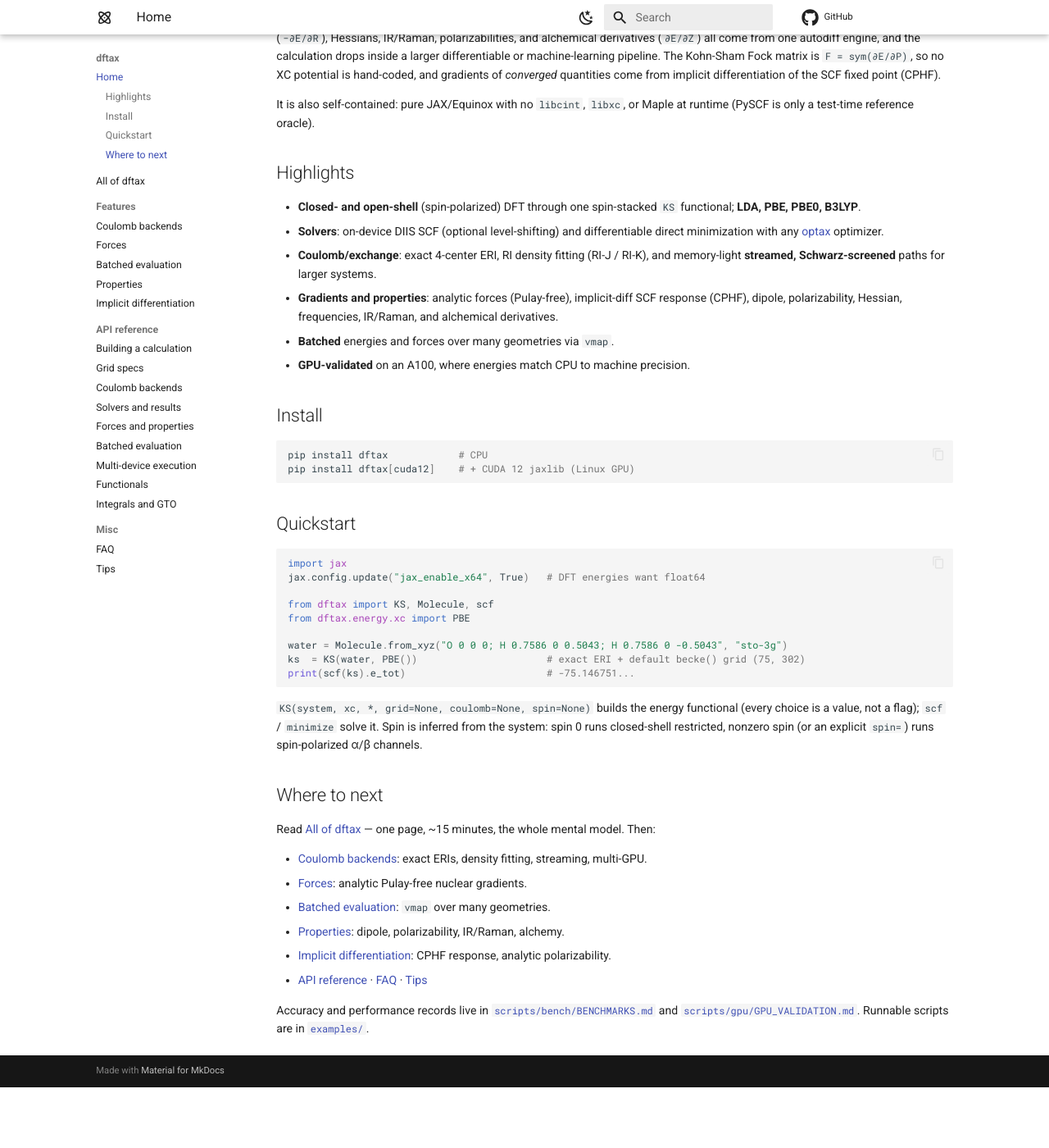
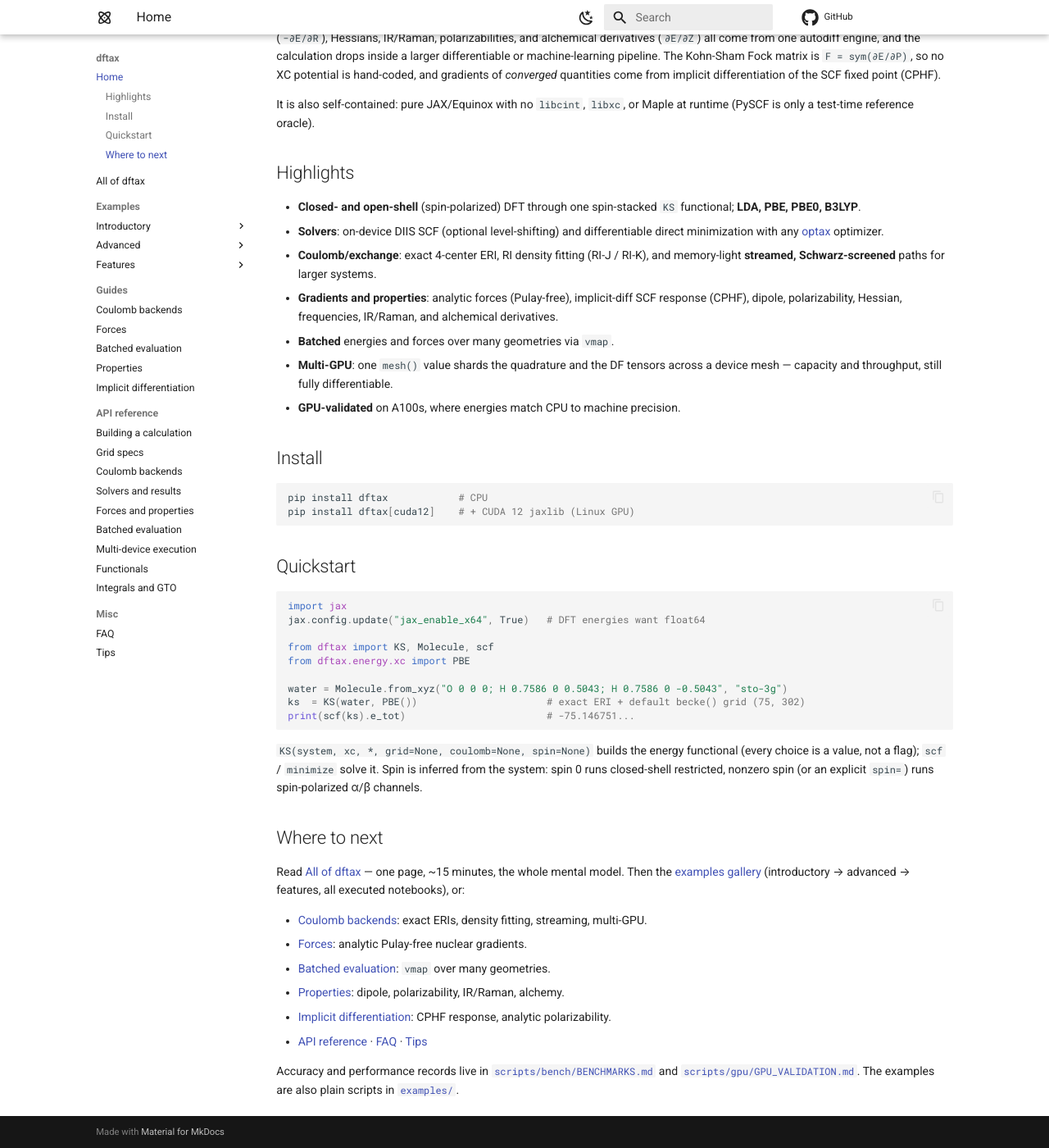
Before and after one commit to andresguzco/dftax, an MkDocs documentation site: the page built from docs/index.md, in a window 1280 px wide and 1400 px high, scrolled down 205 px. Shown: the whole window at 82% size. Built offline with MkDocs 1.6.1 and Material for MkDocs 9.7.7, drawn with Linux system fonts in a browser that asks for light colours; comment, search, counter and statistics services are not loaded; before the commit the page ends 1531 px from its top, so only the background shows below that.

Commit message:
docs: executed examples gallery (introductory / advanced / features)
Nine notebooks under docs/examples/, rendered as committed with their
outputs (the Equinox model - no build-time execution):

- Introductory: a first calculation (water across the functionals), an
  open-shell radical, analytic forces vs finite differences.
- Advanced: geometry optimization (optax descent on analytic forces),
  conformer batches (scf_batched), and multi-GPU execution - the last
  executed on the 4xA100 node, its committed outputs showing the real
  CudaDevices, the naux/ndev int3c slabs, and single-device parity.
- Features: density fitting & streaming, properties (dipole to IR),
  and implicit differentiation (analytic polarizability via one
  jax.jacobian through the converged density, checked against the
  finite-field reference).

Six are the examples/ scripts converted 1:1 (the scripts remain, with a
README pointer to the rendered gallery); geometry optimization,
multi-GPU, and implicit-diff are new. Nav gains the three-tier Examples
section; the tutorials section is renamed Guides; Home links the
gallery and adds multi-GPU to the highlights. CPU notebooks executed
with the warm compile cache (these systems are compile-dominated;
device-neutral outputs are what a laptop reader reproduces). Strict
build + coverage gate green.

```diff
--- a/docs/index.md
+++ b/docs/index.md
@@ -27,7 +27,9 @@ runtime (PySCF is only a test-time reference oracle).
   response (CPHF), dipole, polarizability, Hessian, frequencies, IR/Raman, and
   alchemical derivatives.
 - **Batched** energies and forces over many geometries via `vmap`.
-- **GPU-validated** on an A100, where energies match CPU to machine precision.
+- **Multi-GPU**: one `mesh()` value shards the quadrature and the DF tensors
+  across a device mesh — capacity and throughput, still fully differentiable.
+- **GPU-validated** on A100s, where energies match CPU to machine precision.
 
 ## Install
 
@@ -58,7 +60,8 @@ spin (or an explicit `spin=`) runs spin-polarized α/β channels.
 ## Where to next
 
 Read [All of dftax](all-of-dftax.md) — one page, ~15 minutes, the whole mental
-model. Then:
+model. Then the [examples gallery](examples/water.ipynb) (introductory →
+advanced → features, all executed notebooks), or:
 
 - [Coulomb backends](tutorials/coulomb-backends.md): exact ERIs, density fitting, streaming, multi-GPU.
 - [Forces](tutorials/forces.md): analytic Pulay-free nuclear gradients.
@@ -70,4 +73,5 @@ model. Then:
 Accuracy and performance records live in
 [`scripts/bench/BENCHMARKS.md`](https://github.com/andresguzco/dftax/blob/main/scripts/bench/BENCHMARKS.md)
 and [`scripts/gpu/GPU_VALIDATION.md`](https://github.com/andresguzco/dftax/blob/main/scripts/gpu/GPU_VALIDATION.md).
-Runnable scripts are in [`examples/`](https://github.com/andresguzco/dftax/tree/main/examples).
+The examples are also plain scripts in
+[`examples/`](https://github.com/andresguzco/dftax/tree/main/examples).
--- a/mkdocs.yml
+++ b/mkdocs.yml
@@ -46,7 +46,20 @@ markdown_extensions:
 nav:
   - Home: index.md
   - All of dftax: all-of-dftax.md
-  - Features:
+  - Examples:
+      - Introductory:
+          - A first calculation: examples/water.ipynb
+          - An open-shell radical: examples/open-shell.ipynb
+          - Analytic forces: examples/forces.ipynb
+      - Advanced:
+          - Geometry optimization: examples/geometry-optimization.ipynb
+          - Conformer batches: examples/conformers.ipynb
+          - Multi-GPU execution: examples/multi-gpu.ipynb
+      - Features:
+          - Density fitting & streaming: examples/density-fitting.ipynb
+          - Properties, dipole to IR: examples/properties.ipynb
+          - Implicit differentiation: examples/implicit-diff.ipynb
+  - Guides:
       - Coulomb backends: tutorials/coulomb-backends.md
       - Forces: tutorials/forces.md
       - Batched evaluation: tutorials/batched.md
@@ -68,6 +81,7 @@ nav:
 
 plugins:
   - search
+  - ipynb
   - hippogriffe:
       extra_public_objects:
         - jax.Array
```
Also changed, not shown: examples/README.md (+4 -0 lines), docs/examples/conformers.ipynb (added), docs/examples/density-fitting.ipynb (added), docs/examples/forces.ipynb (added), docs/examples/geometry-optimization.ipynb (added), docs/examples/implicit-diff.ipynb (added), docs/examples/multi-gpu.ipynb (added), docs/examples/open-shell.ipynb (added), docs/examples/properties.ipynb (added), docs/examples/water.ipynb (added).
